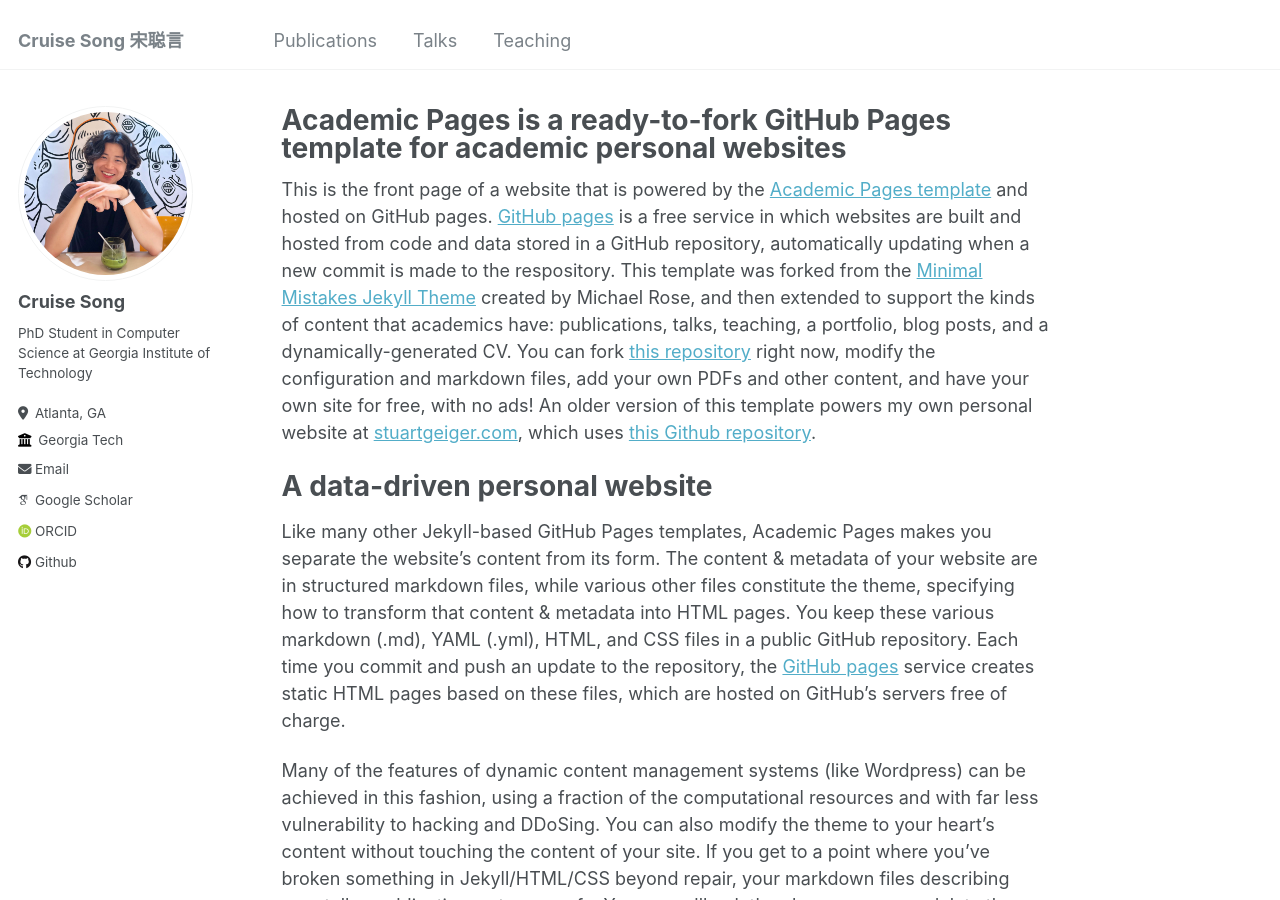
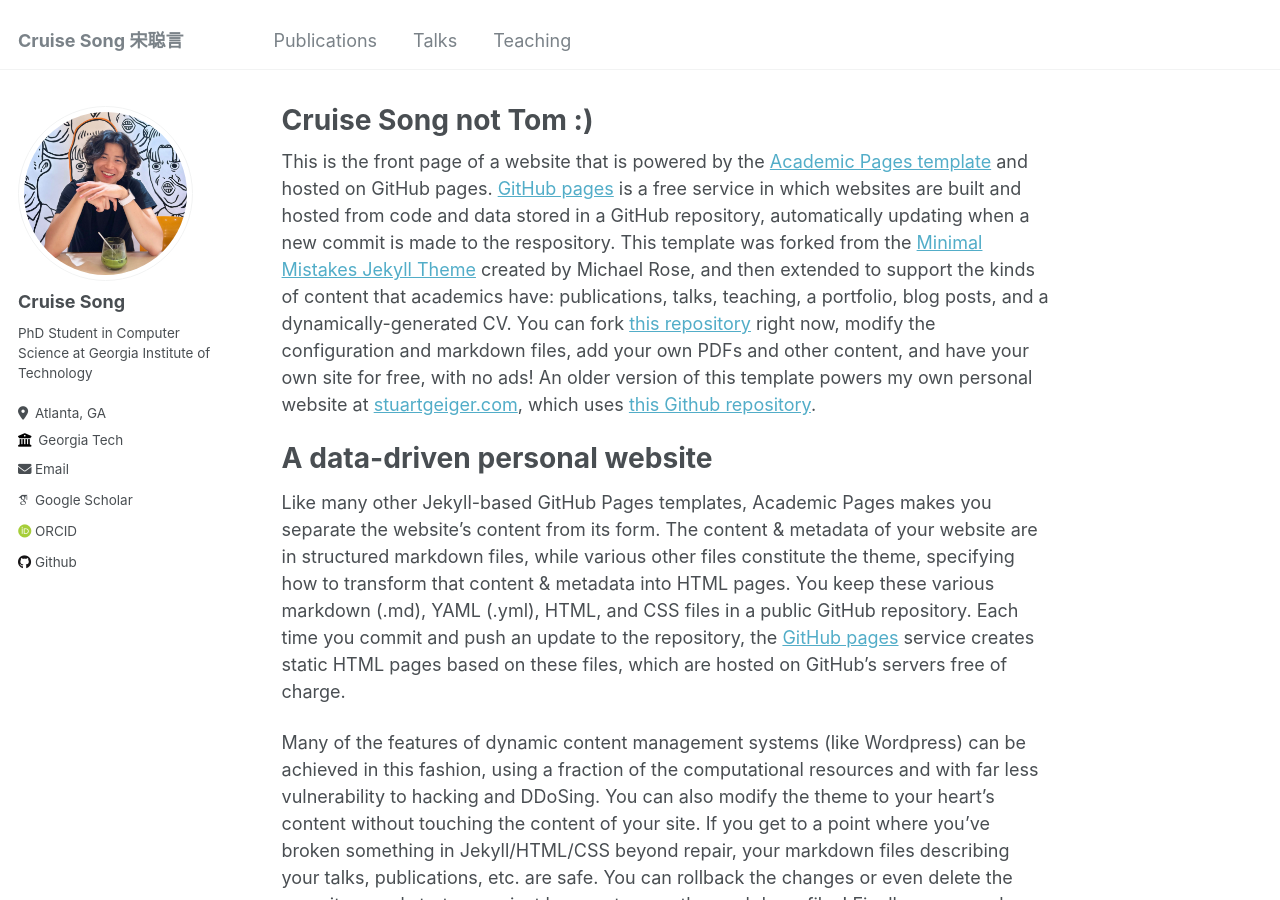
Before and after one commit to cruisesong7/cruisesong7.github.io, a Jekyll site: the page built from _pages/about.md, in a window 1280 px wide and 900 px high. Built offline with Jekyll 4.4.1, drawn with Linux system fonts in a browser that asks for light colours; some web fonts are replaced.

Commit message:
Update about.md

```diff
--- a/_pages/about.md
+++ b/_pages/about.md
@@ -1,6 +1,6 @@
 ---
 permalink: /
-title: "Academic Pages is a ready-to-fork GitHub Pages template for academic personal websites"
+title: "Cruise Song not Tom :)"
 author_profile: true
 redirect_from:
   - /about/
```
